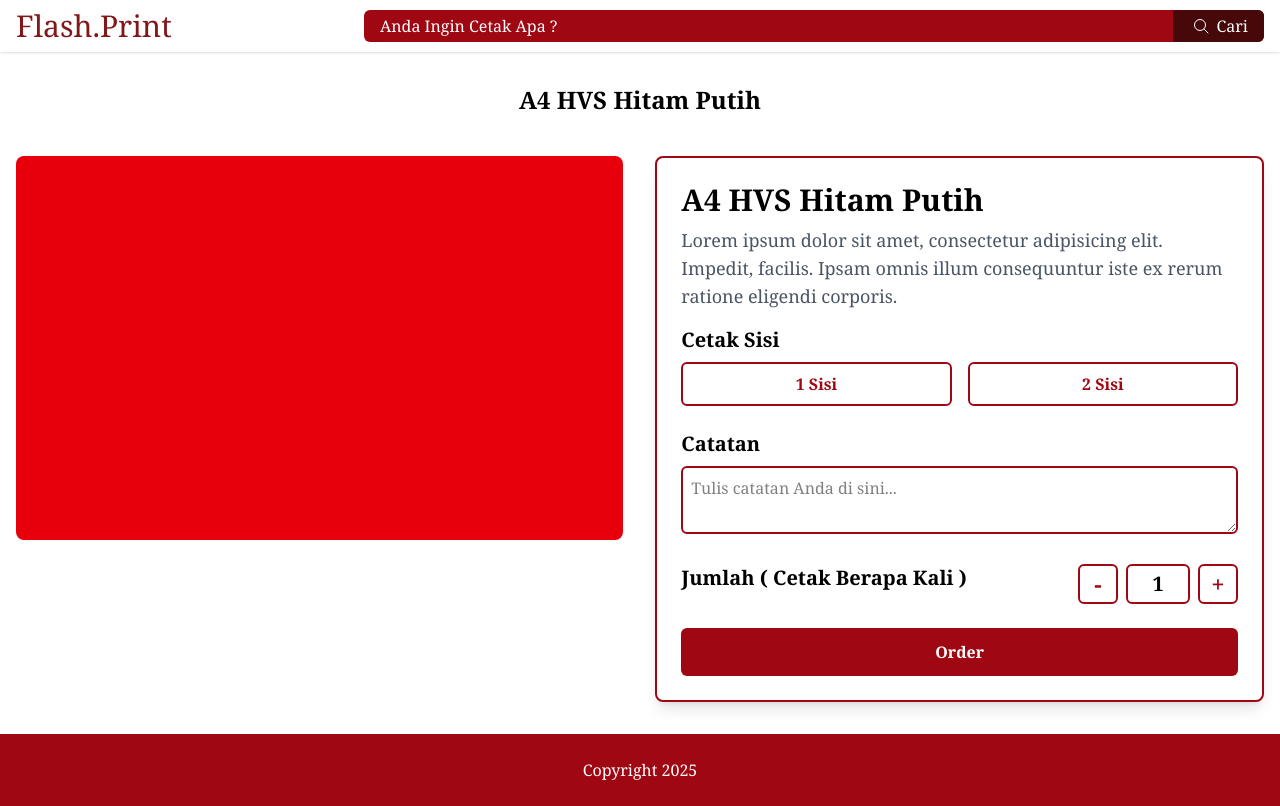
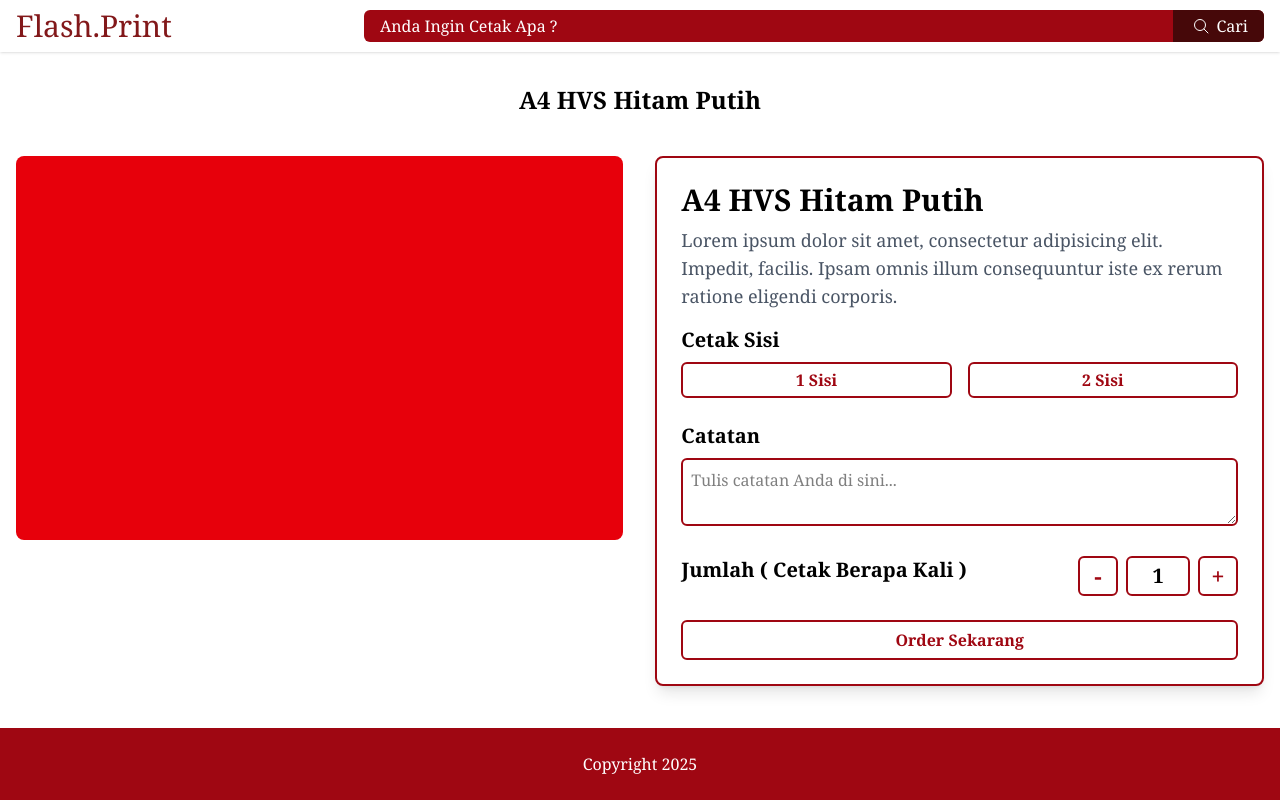
Before and after one commit to luthfiatiwi/Flash.Print, a React (Vite) app: page /checkout in a window 1280 px wide. Built offline with nearby package versions, Linux system fonts and the light colour scheme.

Commit message:
add button

```diff
--- a/src/components/pages/CheckOut.jsx
+++ b/src/components/pages/CheckOut.jsx
@@ -1,5 +1,7 @@
 import Container from "../layout/Container"
 import MainLayout from "../layout/MainLayout"
+import ButtonOrder from "../ui/ButtonOrder"
+import Counter from "../ui/Counter"
 
 
 
@@ -26,12 +28,12 @@ export default function CheckOut() {
                             <div className="mb-6">
                                 <h3 className="text-xl font-semibold mb-2">Cetak Sisi</h3>
                                 <div className="flex space-x-4">
-                                    <button className="border-2 border-red-800 w-full rounded-md py-2 px-6 text-red-800 font-semibold transition duration-300 hover:bg-red-800 hover:text-white">
+                                    <ButtonOrder className="border-2 border-red-800 w-full rounded-md text-red-800 font-semibold transition duration-300 hover:text-white h-3 flex justify-center items-center p-2">
                                         1 Sisi
-                                    </button>
-                                    <button className="border-2 border-red-800 w-full rounded-md py-2 px-6 text-red-800 font-semibold transition duration-300 hover:bg-red-800 hover:text-white">
+                                    </ButtonOrder>
+                                    <ButtonOrder className="border-2 border-red-800 w-full rounded-md text-red-800 font-semibold transition duration-300 hover:text-white flex justify-center items-center h-3 p-2">
                                         2 Sisi
-                                    </button>
+                                    </ButtonOrder>
                                 </div>
                             </div>
 
@@ -46,9 +48,9 @@ export default function CheckOut() {
                             <div className="mb-6 flex justify-between">
                                 <h3 className="text-xl font-semibold mb-2">Jumlah ( Cetak Berapa Kali )</h3>
                                 <div className="flex justify-end space-x-2">
-                                    <button className="border-2 border-red-800 rounded-md w-10 h-10 flex items-center justify-center text-red-800 hover:bg-red-800  hover:text-white font-bold text-2xl">
+                                    <Counter className="border-2 border-red-800 rounded-md w-10 h-10 flex items-center justify-center text-red-800  hover:text-white font-bold text-2xl">
                                         -
-                                    </button>
+                                    </Counter>
                                     <div className="border-2 border-red-800 rounded-md w-16 h-10 flex items-center justify-center text-xl font-semibold">
                                         1
                                     </div>
@@ -58,9 +60,9 @@ export default function CheckOut() {
                                 </div>
                             </div>
 
-                            <button className="w-full bg-red-800 text-white font-bold py-3 rounded-md transition duration-300 hover:bg-red-600">
-                                Order
-                            </button>
+                            <ButtonOrder className="border-2 border-red-800 w-full  text-red-800 hover:text-white font-bold py-3 rounded-md transition duration-300 h-10 flex justify-center items-center">
+                                Order Sekarang
+                            </ButtonOrder>
                         </div>
                     </div>
                 </section>
--- a/src/components/ui/ButtonOrder.jsx
+++ b/src/components/ui/ButtonOrder.jsx
@@ -0,0 +1,7 @@
+export default function Button({ children, className, onClick }) {
+    return (
+        <button onClick={onClick} className={`px-4 py-4 bg-white hover:bg-red-800 ${className}`}>
+            {children}
+        </button>
+    )
+}
--- a/src/components/ui/Counter.jsx
+++ b/src/components/ui/Counter.jsx
@@ -0,0 +1,7 @@
+export default function Button({ children, className, onClick }) {
+    return (
+        <button onClick={onClick} className={`px-4 py-4 bg-white hover:bg-red-800 ${className}`}>
+            {children}
+        </button>
+    )
+}
```
